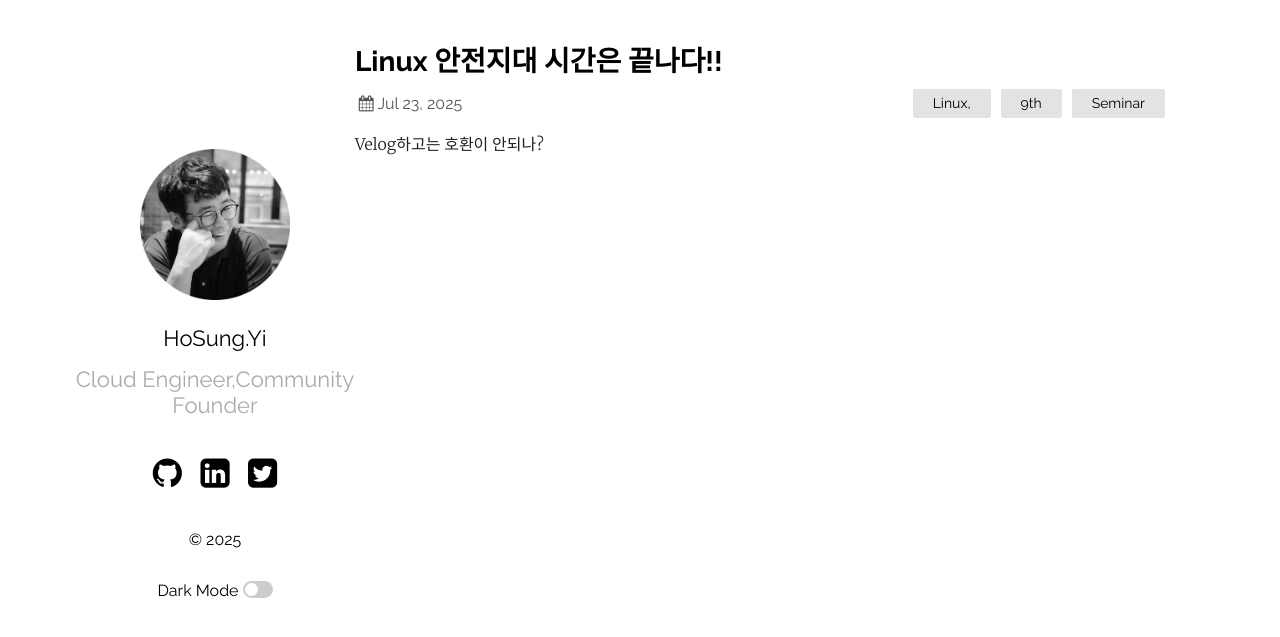
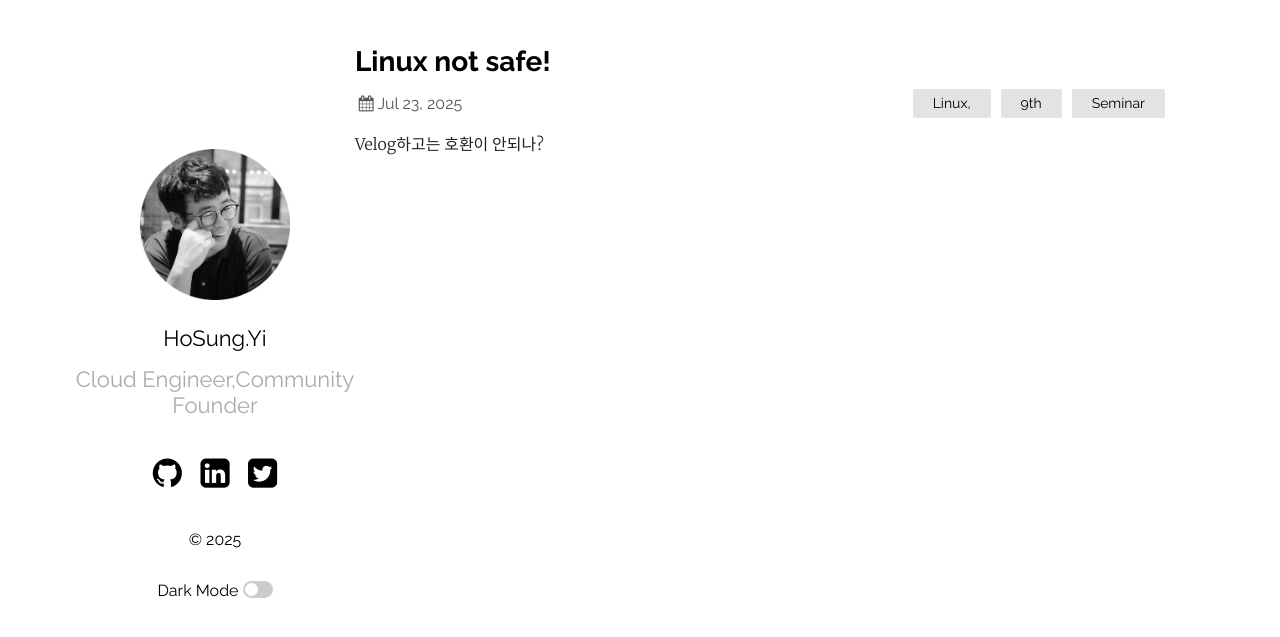
Before and after one commit to hslee77/hslee77.github.io, a Jekyll site: the page built from _posts/2025-07-23-OpenScap.md, in a window 1280 px wide. Shown: the top 637 px of the page. Built offline with Jekyll 4.4.1, drawn with Linux system fonts in a browser that asks for light colours.

Commit message:
testv3.0

```diff
--- a/_posts/2025-07-23-OpenScap.md
+++ b/_posts/2025-07-23-OpenScap.md
@@ -1,6 +1,6 @@
 ---
 layout: post
-title:  "Linux 안전지대 시간은 끝나다!!"
+title:  "Linux not safe!"
 date:   2025-07-23 10:36:20 +0530
 categories: Linux, 9th Seminar
 ---
```
